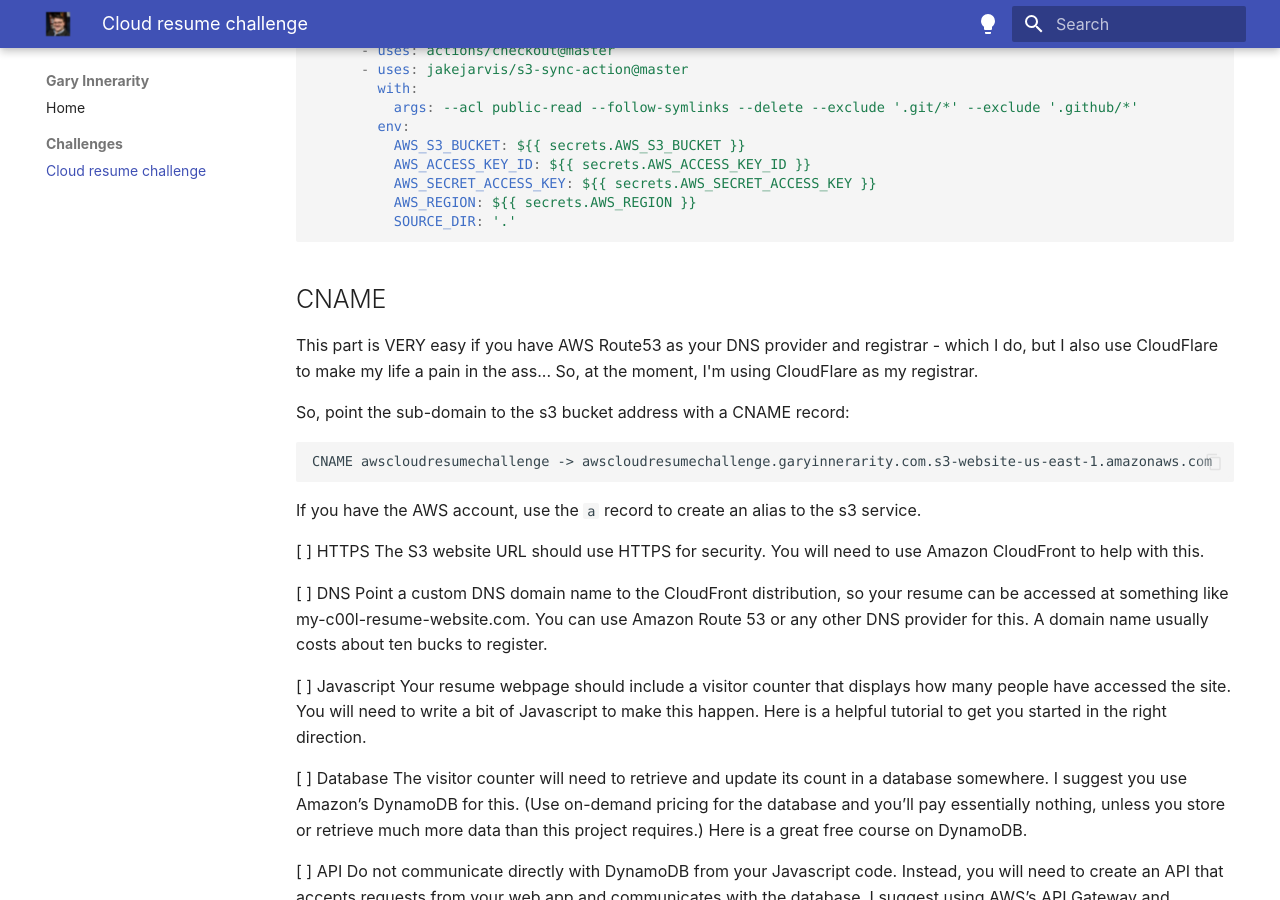
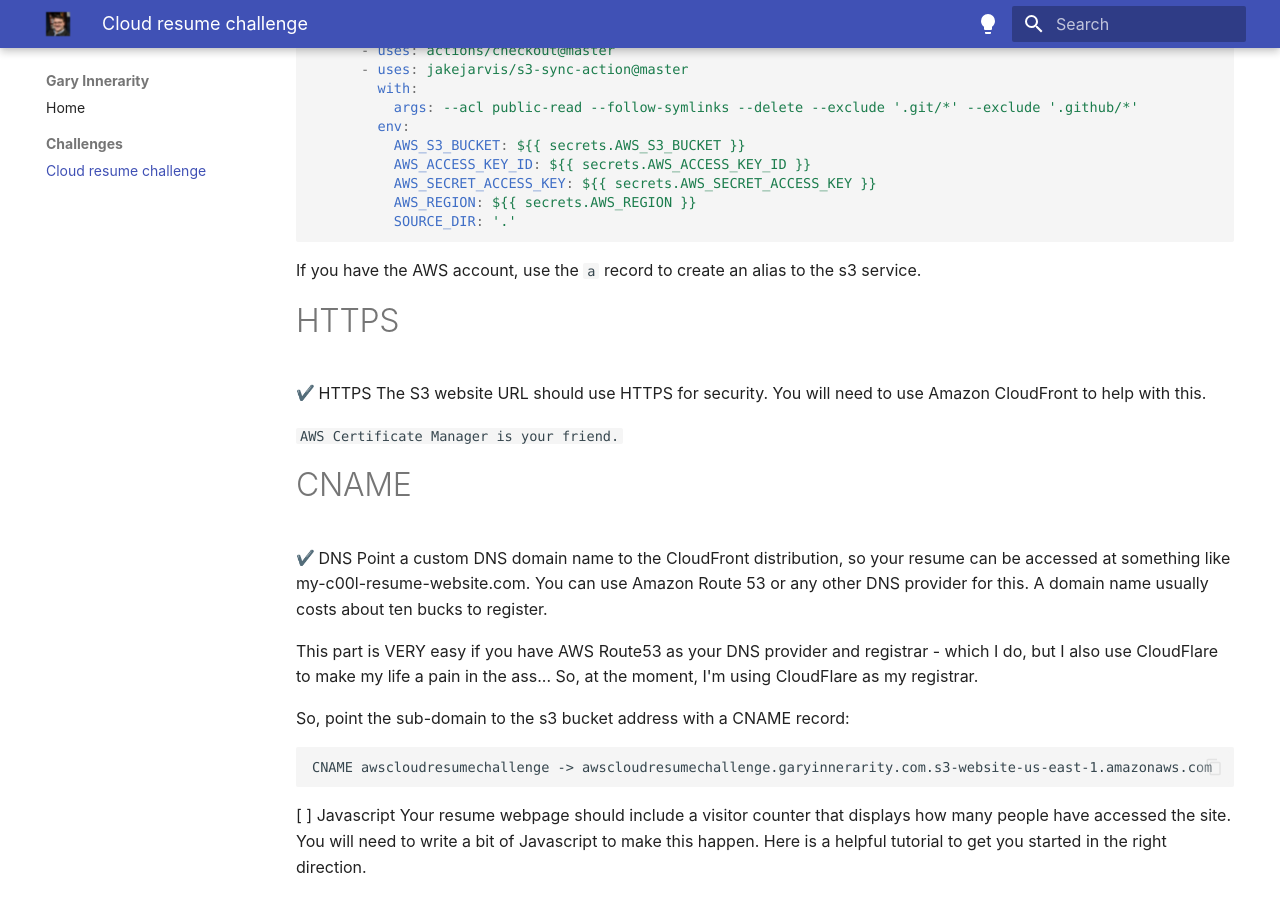
Before and after one commit to ospf2fullstack/garyinnerarity.com, an MkDocs documentation site: the page built from docs/cloud_resume/cloud_resume_challenge.md, in a window 1280 px wide and 900 px high, scrolled down 3393 px. Built offline with MkDocs 1.6.1 and Material for MkDocs 9.7.7, drawn with Linux system fonts in a browser that asks for light colours; emoji names are drawn with the system emoji font.

Commit message:
Update cloud_resume_challenge.md

````diff
--- a/docs/cloud_resume/cloud_resume_challenge.md
+++ b/docs/cloud_resume/cloud_resume_challenge.md
@@ -135,21 +135,24 @@
           SOURCE_DIR: '.'
 ```
 
-## CNAME
+If you have the AWS account, use the `a` record to create an alias to the s3 service.
+
+# HTTPS
+:heavy_check_mark: HTTPS
+The S3 website URL should use HTTPS for security. You will need to use Amazon CloudFront to help with this.
+
+`AWS Certificate Manager is your friend.`
+
+# CNAME
+:heavy_check_mark: DNS
+Point a custom DNS domain name to the CloudFront distribution, so your resume can be accessed at something like my-c00l-resume-website.com. You can use Amazon Route 53 or any other DNS provider for this. A domain name usually costs about ten bucks to register.
+
 This part is VERY easy if you have AWS Route53 as your DNS provider and registrar - which I do, but I also use CloudFlare to make my life a pain in the ass... So, at the moment, I'm using CloudFlare as my registrar.
 
 So, point the sub-domain to the s3 bucket address with a CNAME record:
 ``` shell
 CNAME awscloudresumechallenge -> awscloudresumechallenge.garyinnerarity.com.s3-website-us-east-1.amazonaws.com
 ```
-
-If you have the AWS account, use the `a` record to create an alias to the s3 service.
-
-[ ] HTTPS
-The S3 website URL should use HTTPS for security. You will need to use Amazon CloudFront to help with this.
-
-[ ] DNS
-Point a custom DNS domain name to the CloudFront distribution, so your resume can be accessed at something like my-c00l-resume-website.com. You can use Amazon Route 53 or any other DNS provider for this. A domain name usually costs about ten bucks to register.
 
 [ ] Javascript
 Your resume webpage should include a visitor counter that displays how many people have accessed the site. You will need to write a bit of Javascript to make this happen. Here is a helpful tutorial to get you started in the right direction.
````
